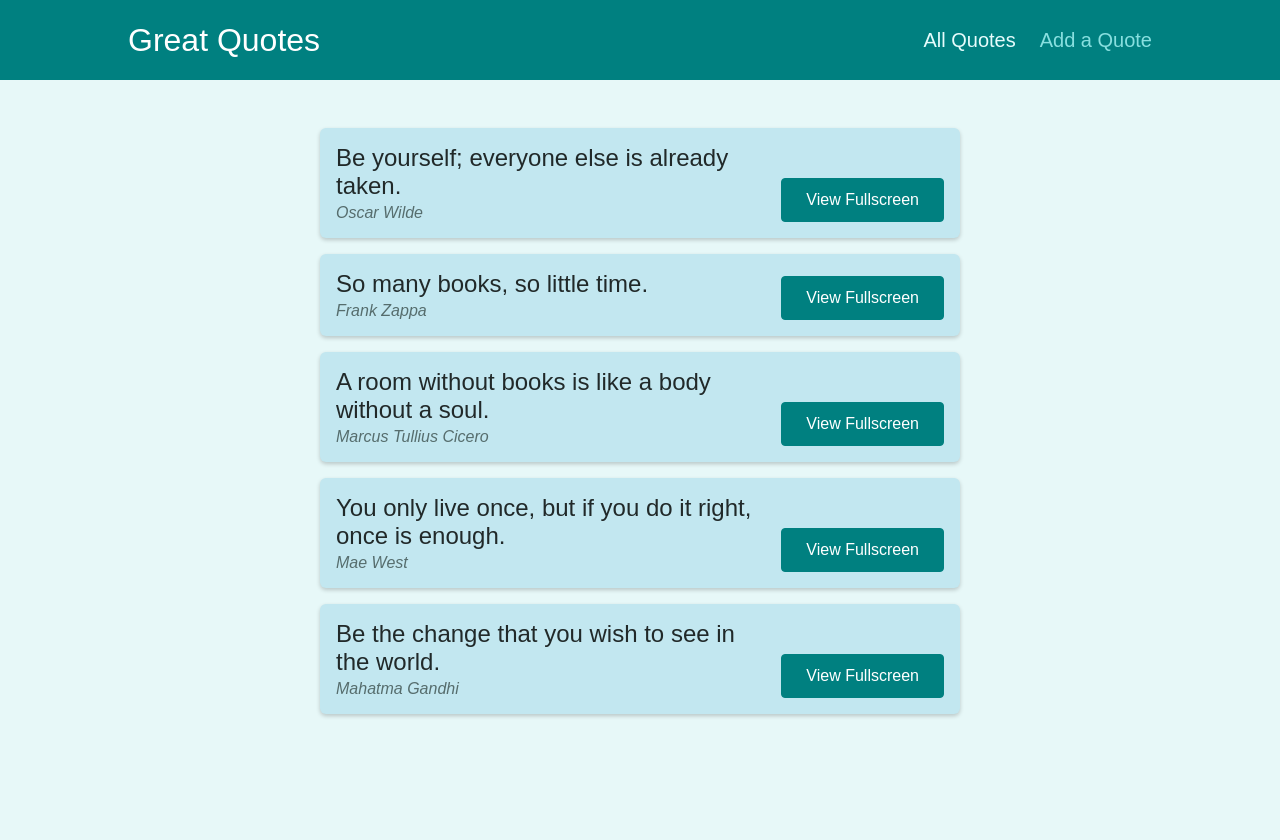
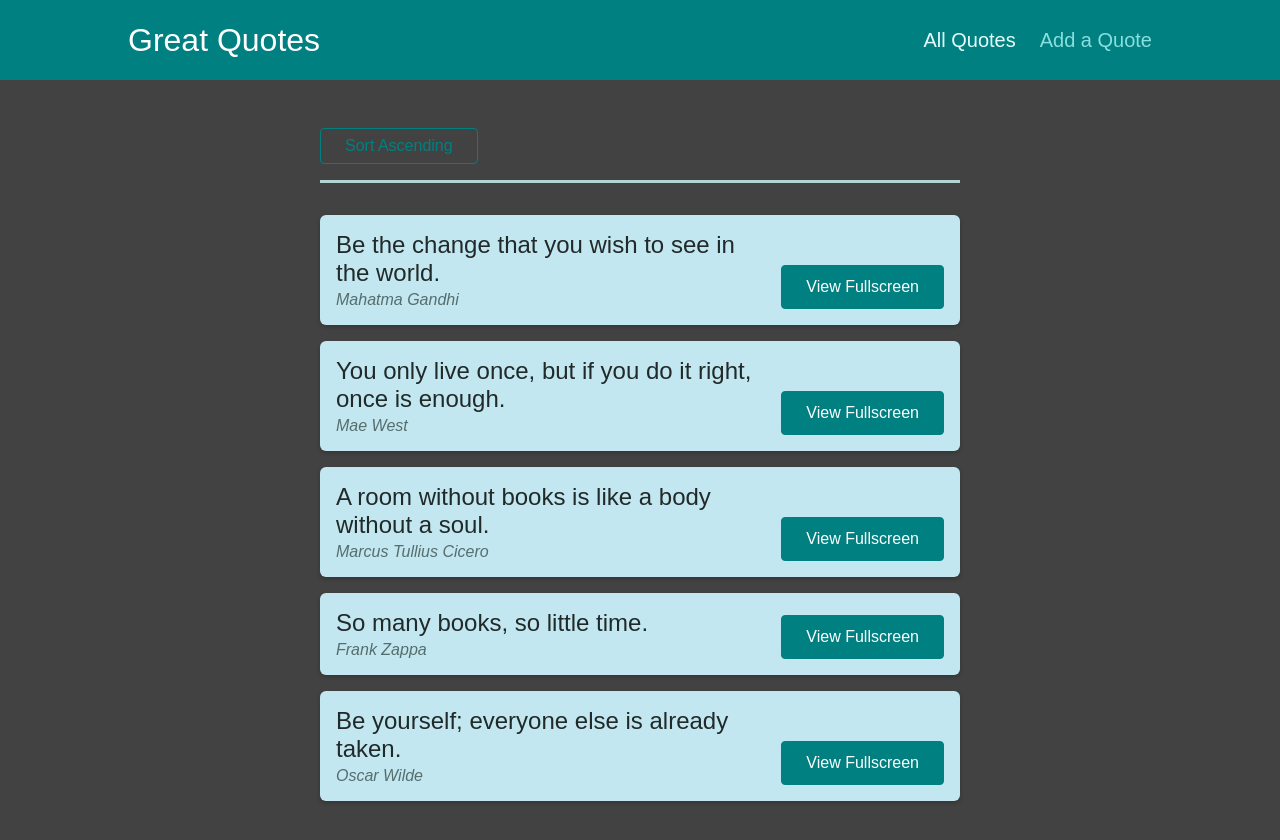
Before and after one commit to AQAMINE/React-Js-Router-Project, a React (Create React App) app: page /quotes in a window 1280 px wide. Shown: the top 840 px of the page. Before the commit the page ends 800 px from the top, so only its background shows below. Built offline with nearby package versions, Linux system fonts and the light colour scheme.

Commit message:
Sort List Using Query Parameters

```diff
--- a/package.json
+++ b/package.json
@@ -9,7 +9,7 @@
     "react": "^18.0.0",
     "react-dom": "^18.0.0",
     "react-router-dom": "^5.2.0",
-    "react-scripts": "4.0.1",
+    "react-scripts": "^5.0.1",
     "web-vitals": "^0.2.4"
   },
   "scripts": {
--- a/src/components/quotes/QuoteList.js
+++ b/src/components/quotes/QuoteList.js
@@ -1,13 +1,41 @@
 import { Fragment } from 'react';
+import { useHistory, useLocation } from 'react-router-dom';
 
 import QuoteItem from './QuoteItem';
 import classes from './QuoteList.module.css';
 
+const sortQuotes = (quotes, ascending) => {
+  return quotes.sort((quoteA, quoteB) => {
+    if (ascending) {
+      return quoteA.id > quoteB.id ? 1 : -1;
+    } else {
+      return quoteA.id < quoteB.id ? 1 : -1;
+    }
+  });
+};
+
 const QuoteList = (props) => {
+  const history = useHistory();
+  const location = useLocation();
+
+  const queryParams = new URLSearchParams(location.search);
+
+  const isSortingAscending = queryParams.get('sort') === 'asc';
+
+  const sortedQuotes = sortQuotes(props.quotes, isSortingAscending);
+
+  const changeSortingHandler = () => {
+    history.push('/quotes?sort=' + (isSortingAscending? 'desc' : 'asc'));
+
+  };
+
   return (
     <Fragment>
+      <div className={classes.sorting}>
+        <button onClick={changeSortingHandler}>Sort {isSortingAscending? 'Descending': 'Ascending'}</button>
+      </div>
       <ul className={classes.list}>
-        {props.quotes.map((quote) => (
+        {sortedQuotes.map((quote) => (
           <QuoteItem
             key={quote.id}
             id={quote.id}
--- a/src/index.css
+++ b/src/index.css
@@ -5,7 +5,7 @@
 body {
   font-family: sans-serif;
   margin: 0;
-  background-color: #e7f8f8;
+  background-color: #424242;
 }
 
 .centered {
```
Also changed, not shown: 1 other file (tests, documents, lock files or other folders).
